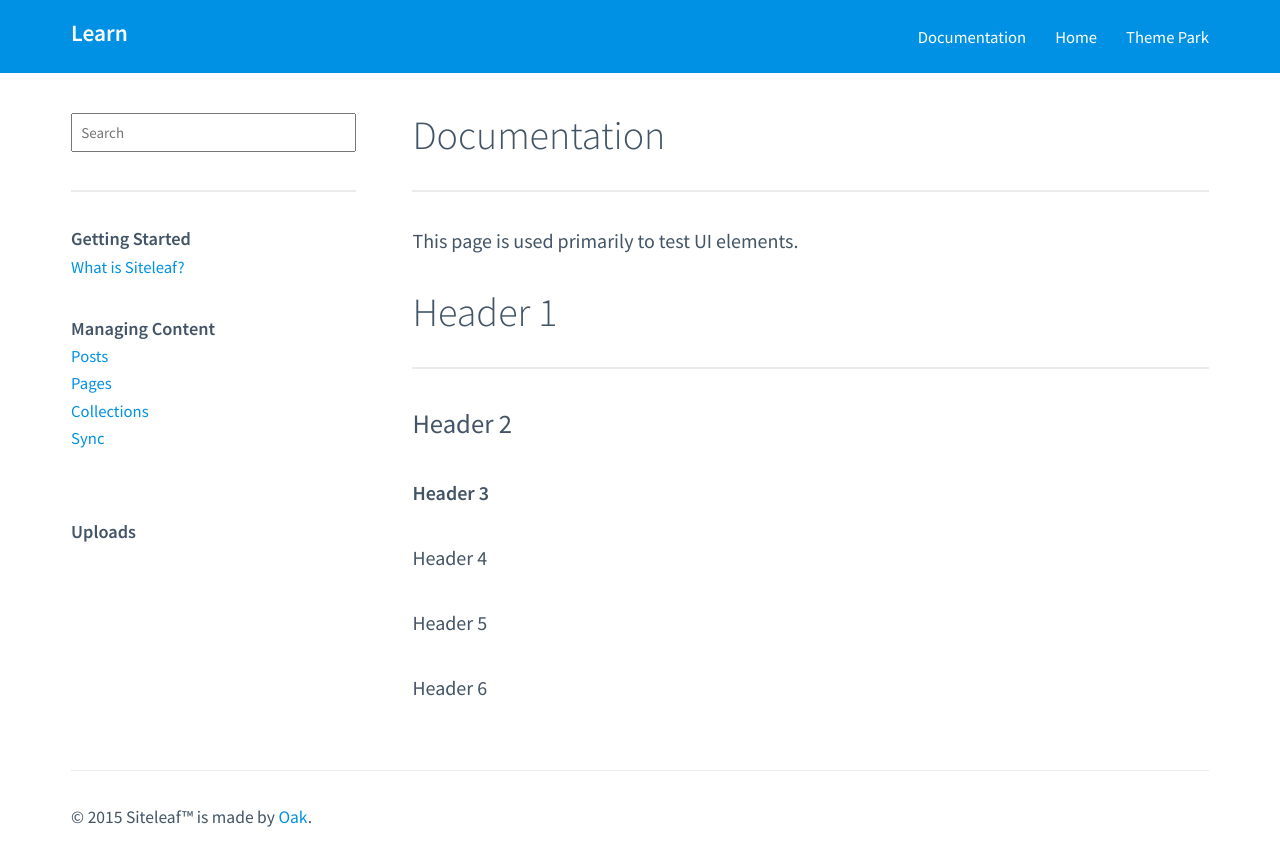
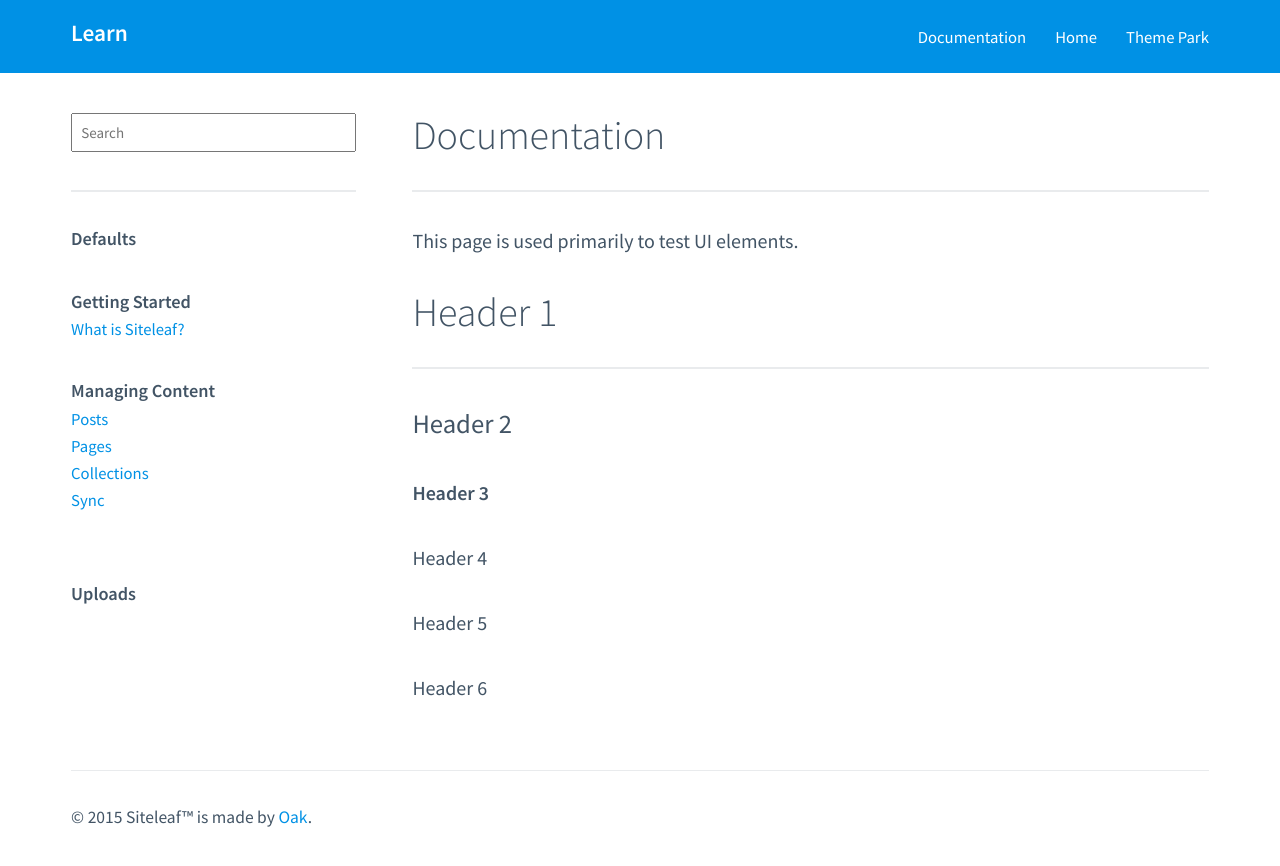
Before and after one commit to siteleaf/learn.siteleaf.com, a Jekyll site: the page built from documentation.markdown, in a window 1280 px wide. Shown: the top 866 px of the page. Built offline with Jekyll 4.4.1, drawn with Linux system fonts in a browser that asks for light colours.

Commit message:
Updated Config

```diff
--- a/_config.yml
+++ b/_config.yml
@@ -3,6 +3,9 @@ title: Siteleaf Learn
 url: http://learn.siteleaf.com
 timezone: Eastern Time (US & Canada)
 collections:
+  defaults:
+    title: Defaults
+    output: true
   getting-started:
     title: Getting Started
     output: true
```
